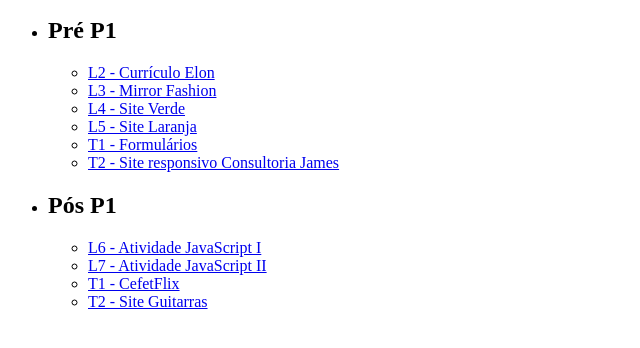
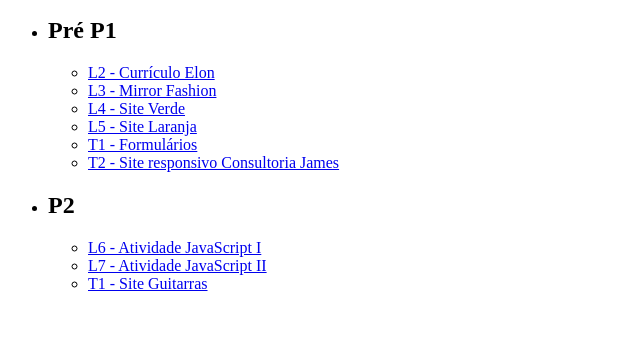
Before and after one commit to evandrovieiramafort/evandrovieiramafort.github.io, a plain HTML site: page index.html in a window 1280 px wide. Shown: the part 110-458 px from the top of the page, without its empty margins (0-640 px from the left). Drawn offline with Linux system fonts and the light colour scheme.

Commit message:
Update index.html

```diff
--- a/index.html
+++ b/index.html
@@ -21,12 +21,11 @@
             </ul>
         </li>
         <li>
-            <h2>Pós P1</h2>
+            <h2>P2</h2>
             <ul>
                 <li><a href="L6/index.html">L6 - Atividade JavaScript I</a></li>
                 <li><a href="L7/pratica_js02.html">L7 - Atividade JavaScript II</a></li>
-                <li><a href="cefetflix/index.html">T1 - CefetFlix</a></li>
-                <li><a href="atividade de responsividade/index.html">T2 - Site Guitarras</a></li>
+                <li><a href="site_guitarras/index.html">T1 - Site Guitarras</a></li>
             </ul>
         </li>
     </ul>
```
